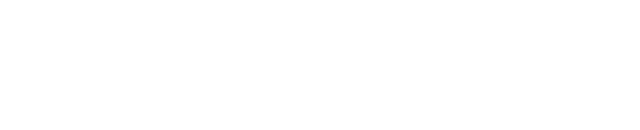
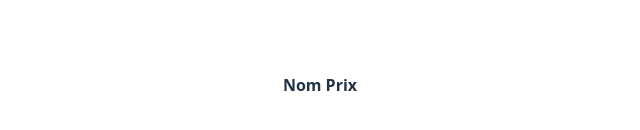
Before and after one commit to baziz7411/ListProd, a React (Vite) app: page / in a window 1280 px wide. Shown: the part 314-444 px from the top of the page, without its empty margins (320-960 px from the left). Built offline with nearby package versions, Linux system fonts and the light colour scheme.

Commit message:
products table

```diff
--- a/src/App.jsx
+++ b/src/App.jsx
@@ -3,8 +3,67 @@
 import viteLogo from '/vite.svg'
 import './App.css'
 
+
+const PRODUCTS = [
+    {category: "Fruits", price: "$1", stocked: true, name: "Apple"},
+    {category: "Fruits", price: "$1", stocked: true, name: "Dragonfruit"},
+    {category: "Fruits", price: "$2", stocked: false, name: "Passionfruit"},
+    {category: "Vegetables", price: "$2", stocked: true, name: "Spinach"},
+    {category: "Vegetables", price: "$4", stocked: false, name: "Pumpkin"},
+    {category: "Vegetables", price: "$1", stocked: true, name: "Peas"}
+]
+
+
 function App() {
+ return <div className='container my-3'>
+    <ProductTable products={PRODUCTS}/>
+  </div>
+}
+
+
+
+
+function ProductTable({products}){
+
+    const rowsProduit = []
+    let lastCategory = null
+
+    for(let product of products){
+        if(product.category !== lastCategory){
+           rowsProduit.push(<productCategoriRow key={product.category} name={product.category}/>)
+        }
+        lastCategory = product.category
+        rowsProduit.push(<ProductRow product={product} key={product.name} />)
+    }
+    return <table>
+        <thead>
+            <tr>
+                <th>Nom</th>
+                <th>Prix</th>
+            </tr>
+        </thead>
+        <tbody>
+            <rowsProduit/>
+        </tbody>
+    </table>
 
 }
 
+
+function ProductRow({product}){
+
+    const style = product.stocked ? undefined : {color : 'red'}
+    return <tr>
+        <td style={style}>{product.name}</td>
+        <td>{product.price}</td>
+    </tr>
+}
+
+function productCategoriRow({name}){
+    return <tr>
+        <td colSpan={2}><strong>{name}</strong></td>
+    </tr>
+}
+
+
 export default App
```
